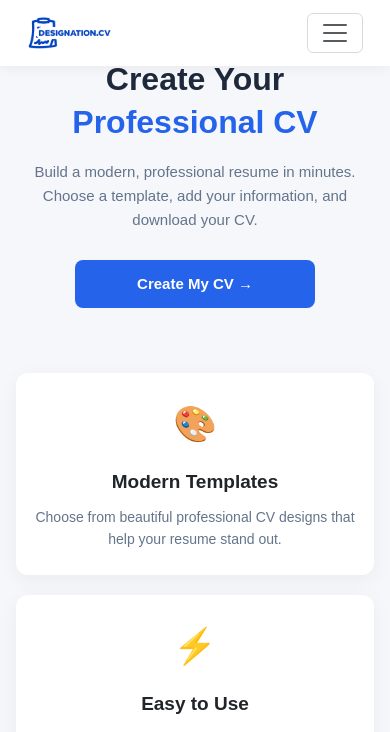
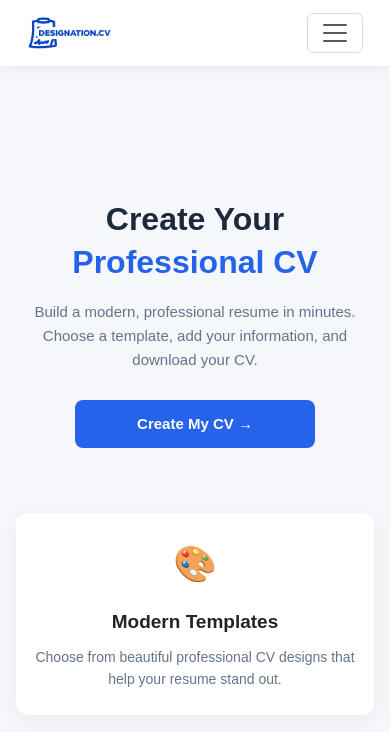
Before and after one commit to osamagentle99-a11y/cv_maker, a Flask app: page / in a window 390 px wide. Shown: the top 732 px of the page. Run offline with Flask 3, Linux system fonts and the light colour scheme; some libraries are stand-ins or nearby versions.

Commit message:
Fix navbar overlap

```diff
--- a/templates/create_cv.html
+++ b/templates/create_cv.html
@@ -494,7 +494,7 @@
         </div>
     </nav>
 
-    <div class="container">
+    <div class="container" style="padding-top:100px;">
 
         <div class="header">
             <h1>Create Your CV</h1>
--- a/templates/index.html
+++ b/templates/index.html
@@ -109,6 +109,8 @@
             text-align: center;
 
             padding: 80px 20px;
+            padding-top: 100px;
+
         }
 
         .hero h1 {
@@ -243,6 +245,7 @@
             .hero {
                 min-height: 480px;
                 padding: 70px 25px;
+                padding-top: 100px;
             }
 
             .features {
@@ -282,6 +285,7 @@
             .hero {
                 min-height: auto;
                 padding: 75px 20px 60px;
+                padding-top: 100px;
             }
 
             .hero h1 {
@@ -332,6 +336,7 @@
 
             .hero {
                 padding: 60px 16px 50px;
+                padding-top: 100px;
             }
 
             .hero h1 {
@@ -372,6 +377,9 @@
 
         @media (max-width: 360px) {
 
+            .hero{
+                padding-top: 100px;
+            }
             .hero h1 {
                 font-size: 28px;
             }
@@ -488,7 +496,7 @@
          HERO SECTION
     ========================= -->
 
-    <section class="hero">
+    <section class="hero" style="margin-top: 100px;">
 
         <h1>
             Create Your
```
